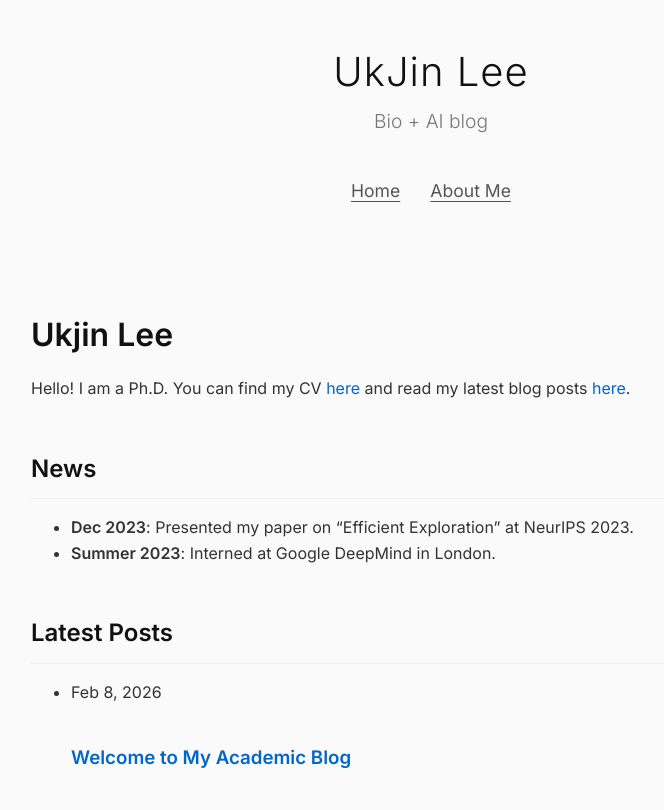
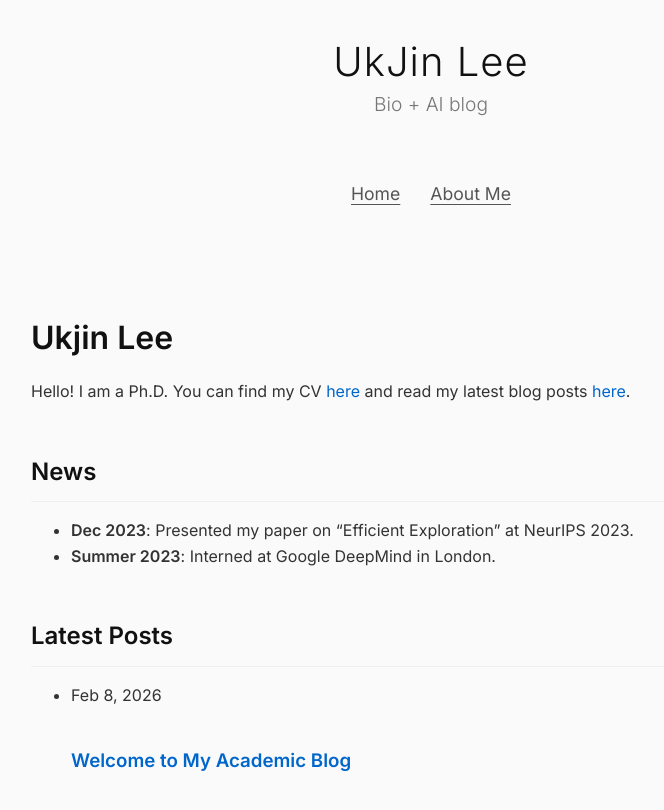
Before and after one commit to ukjinlee101/ukjinlee101.github.io, a Jekyll site: the page built from index.md, in a window 1280 px wide. Shown: the top 810 px of the page, without its empty margins (209-873 px from the left). Built offline with Jekyll 4.4.1, drawn with Linux system fonts in a browser that asks for light colours.

Commit message:
antigravity

```diff
--- a/assets/css/style.css
+++ b/assets/css/style.css
@@ -75,8 +75,11 @@ pre {
   font-weight: 300;
   /* Minimalist thin font */
   color: #111;
-  margin-bottom: 2px;
-  /* Reduced gap */
+  color: #111;
+  margin-bottom: 0px;
+  /* Removed margin */
+  line-height: 1.1;
+  /* Reduced line-height to tighten gap */
   letter-spacing: 1px;
 }
 
@@ -84,8 +87,10 @@ pre {
   font-size: 1.2em;
   color: #777;
   font-weight: 300;
-  margin-bottom: 40px;
-  /* Increased gap */
+  margin-top: 5px;
+  /* Small controlled gap */
+  margin-bottom: 60px;
+  /* Significantly increased gap to nav */
 }
 
 .site-nav-centered {
```
